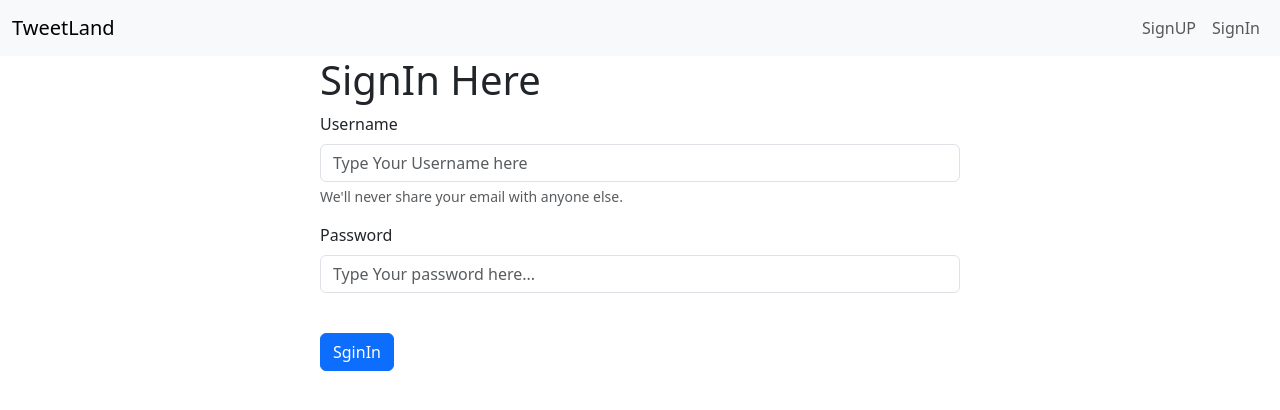
After one commit to Kirolls20/Twitter_Clone, a Django app: page /accounts/login/ in a window 1280 px wide. The commit adds this page. Shown: the top 410 px of the page. Run offline with Django 4.2, Linux system fonts and the light colour scheme.

Commit message:
Feat: Authentication Functionality - add login & logout functions as a class views . - add a login template and style it.

```diff
--- a/social/settings.py
+++ b/social/settings.py
@@ -1,6 +1,6 @@
 import os
 from pathlib import Path
-
+from django.urls import reverse_lazy
 # Build paths inside the project like this: BASE_DIR / 'subdir'.
 BASE_DIR = Path(__file__).resolve().parent.parent
 
@@ -113,3 +113,7 @@ CRISPY_TEMPLATE_PACK = 'bootstrap4'
 # https://docs.djangoproject.com/en/4.2/ref/settings/#default-auto-field
 
 DEFAULT_AUTO_FIELD = 'django.db.models.BigAutoField'
+
+# Login Logout Redirect Url
+LOGIN_REDIRECT_URL = reverse_lazy('home')
+LOGOUT_REDIRECT_URL = reverse_lazy('login')
--- a/tweetLand/templates/base.html
+++ b/tweetLand/templates/base.html
@@ -18,7 +18,17 @@
   </head>
   <body>
     {% include 'navbar.html' %}
+    {% if messages %}
+      {% for message in messages %}
+        <div class="alert alert-warning alert-dismissible fade show" role="alert">
+          <strong>Opps!</strong>{{message}}
+          <button type="button" class="btn-close" data-bs-dismiss="alert" aria-label="Close"></button>
+        </div>
+      {% endfor %}
+    {% endif %}
     <div class="container">
+      <!-- Messages Base  -->
+
       {% block content %}
       {% endblock %}
 
--- a/tweetLand/templates/home.html
+++ b/tweetLand/templates/home.html
@@ -16,6 +16,7 @@
     <div class="width:100px;">
         <button class="btn btn-secondary" id="showPopup">Add Tweet</button>
         <!-- PopUP Contianer -->
+
         <div class="container">
             <div class="pop-up" id="popup">
                 <h2 style="text-align: center;">Make A tweet!</h2>
@@ -33,6 +34,7 @@
                 </form>
             </div>
         </div>
+
 
 
 
--- a/tweetLand/templates/navbar.html
+++ b/tweetLand/templates/navbar.html
@@ -18,7 +18,7 @@
         {% if user.is_authenticated %}
         <ul>
           <li class="nav-item">
-            <a class="nav-link" href="#">Logout @{{request.user|lower}}</a>
+            <a class="nav-link" href="{% url 'logout' %}">Logout @{{request.user|lower}}</a>
           </li>
         </ul>
 
@@ -28,7 +28,7 @@
             <a class="nav-link" href="#">SignUP</a>
           </li>
           <li class="nav-item">
-            <a class="nav-link" href="#">SignIn</a>
+            <a class="nav-link" href="{% url 'login' %}">SignIn</a>
           </li>
         </ul>
         {% endif %}
--- /dev/null
+++ b/tweetLand/templates/registration/login.html
@@ -0,0 +1,20 @@
+{% include 'base.html' %}
+{% block content %}
+<div class="col-md-6 offset-md-3">
+<h1> SignIn Here </h1>
+<form method="post">
+    {% csrf_token %}
+    <div class="mb-3">
+      <label for="exampleInputEmail1" class="form-label">Username</label>
+      <input type="text" class="form-control" placeholder="Type Your Username here" name="username">
+      <div id="emailHelp" class="form-text">We'll never share your email with anyone else.</div>
+    </div>
+    <div class="mb-3">
+      <label for="exampleInputPassword1" class="form-label" >Password</label>
+      <input type="password" class="form-control" placeholder="Type Your password here..." name="password" >
+    </div><br>
+    <button type="submit" class="btn btn-primary">SginIn</button>
+  </form>
+</div>
+
+{% endblock %}
--- a/tweetLand/urls.py
+++ b/tweetLand/urls.py
@@ -1,8 +1,11 @@
 from django.urls import path
 from . import views
+from django.contrib.auth.views import LoginView
 
 urlpatterns = [
     path('',views.HomeView.as_view(),name='home'),
     path('user-list/',views.ListUSersView.as_view(),name='user_list'),
     path('profile/<int:pk>',views.ProfileView.as_view(),name='profile'),
+    path('accounts/login/',views.LoginView.as_view(),name='login'),
+    path('accounts/logout/',views.LogoutView.as_view(),name='logout'),
 ]
--- a/tweetLand/views.py
+++ b/tweetLand/views.py
@@ -1,6 +1,9 @@
 from typing import Any, Dict
 from django.shortcuts import render,redirect
 from django.contrib.auth.mixins import LoginRequiredMixin
+from django.contrib.auth import authenticate, login,logout
+from django.contrib.auth.views import LogoutView
+from django.contrib import messages
 from django.http import HttpResponse
 from django.views import View
 from django.views.generic import TemplateView,ListView,DetailView
@@ -23,12 +26,39 @@ class HomeView(ListView):
 
     def post(self,request):
         form = TweetForm(request.POST or None)
+        if not request.user.is_authenticated:
+            messages.warning(request, "Sorry, you are not logged in. Please sign in first and try again!")
+            return redirect('home')  # Replace 'login' with your actual login URL
+
         if request.method =='POST':
             if form.is_valid():
                 tweet=form.save(commit=False)
                 tweet.user = self.request.user
                 form.save()
                 return redirect('home')
+
+class LoginView(TemplateView):
+    template_name='registration/login.html'
+
+    def post(self,request):
+        if request.method =='POST':
+            username = request.POST['username']
+            password = request.POST['password']
+            user= authenticate(request,username=username,password=password)
+            if user is not None:
+                login(request,user)
+                messages.success(request,('You logged in Successfully!'))
+                return redirect('home')
+            else:
+                messages.success(request,('Something went wrong try again!!'))
+                return redirect('login')
+
+class LogoutView(View):
+    def get(self,request):
+        logout(request)
+        messages.success(request,('You Loggedout See ya soon!'))
+        return redirect('login')
+
 
 
 class ListUSersView(LoginRequiredMixin,ListView):
```
Lines whose indentation alone changed are shown as unchanged.
